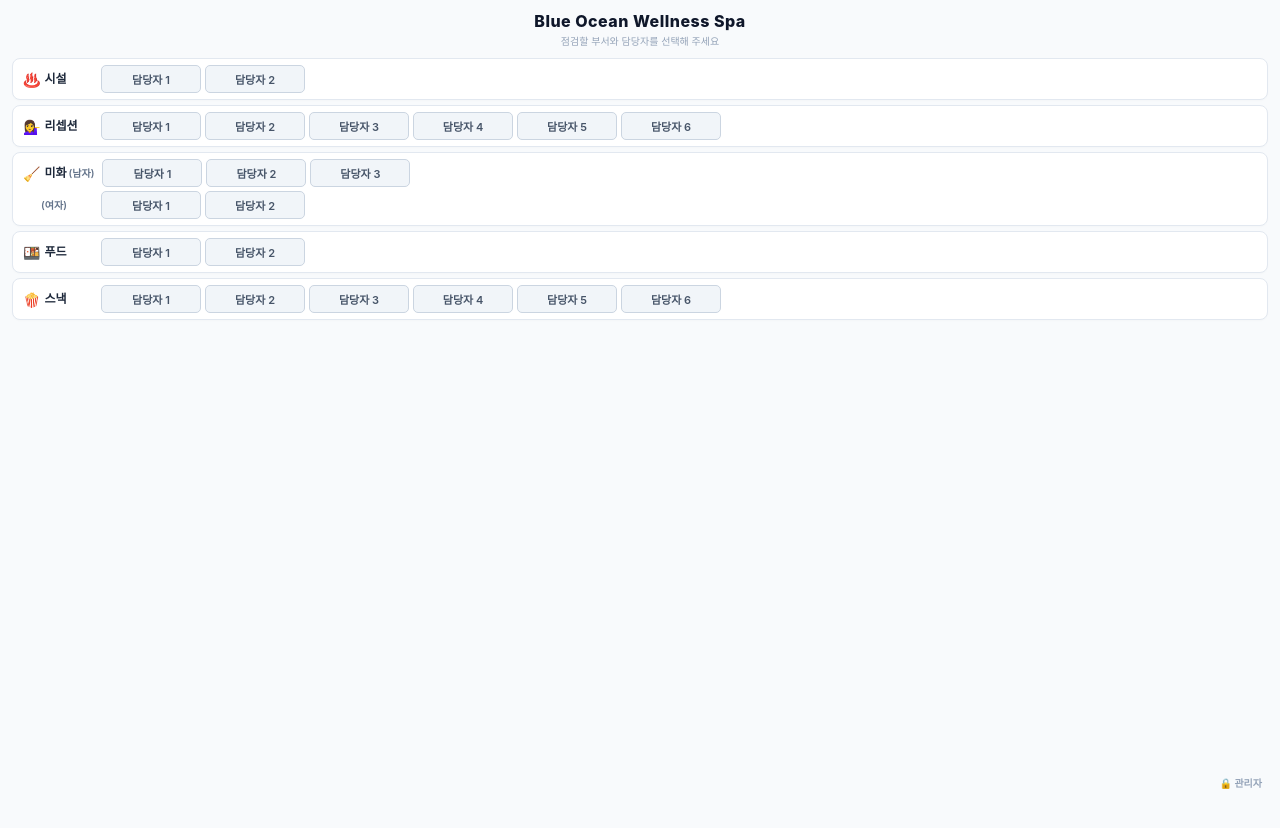
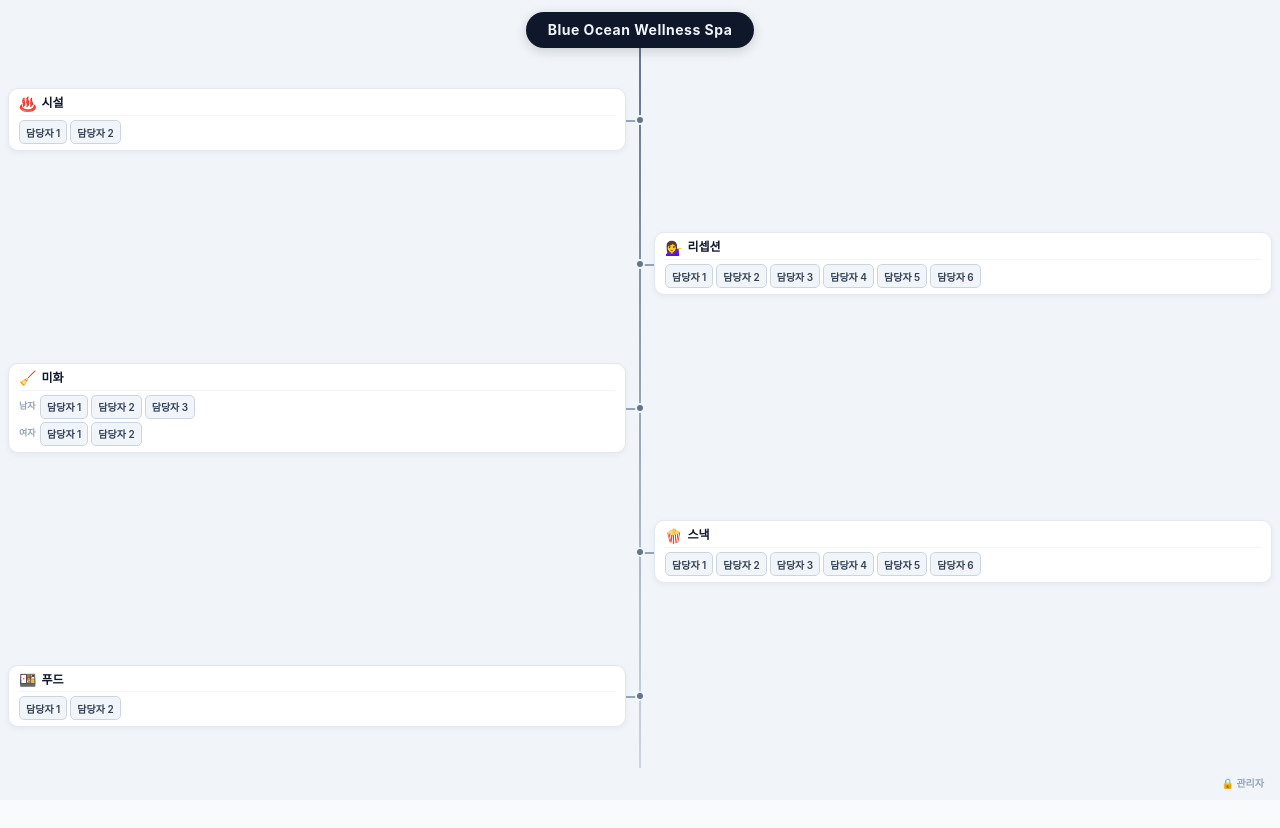
Before and after one commit to 2000BOH/spa-guard, a React (Vite) app: page / in a window 1280 px wide. Shown: the top 828 px of the page. Built offline with nearby package versions, Linux system fonts and the light colour scheme; a web font is replaced by a local one.

Commit message:
feat: Mind-map tree layout for main page, full screen fill

```diff
--- a/src/components/MainIndex.tsx
+++ b/src/components/MainIndex.tsx
@@ -1,12 +1,12 @@
 import React, { useState, useEffect } from 'react';
-import type { DepartmentId } from '../types';
+import type { DepartmentId, AdminSettings } from '../types';
 import { AdminModal, loadAdminSettings } from './AdminModal';
 
 interface MainIndexProps {
   onSelectDepartment: (dept: DepartmentId, inspector: string) => void;
 }
 
-const DEPARTMENTS: { id: DepartmentId; name: string; icon: string }[] = [
+const DEPT_LIST: { id: DepartmentId; name: string; icon: string }[] = [
   { id: 'facilities', name: '시설', icon: '♨️' },
   { id: 'reception', name: '리셉션', icon: '💁‍♀️' },
   { id: 'cleaning', name: '미화', icon: '🧹' },
@@ -14,126 +14,205 @@ const DEPARTMENTS: { id: DepartmentId; name: string; icon: string }[] = [
   { id: 'snack', name: '스낵', icon: '🍿' }
 ];
 
+// 좌우 교대 배치: 작은 파트와 큰 파트를 교대 배치하여 시각적 균형
+const TREE_LAYOUT: { deptIdx: number; side: 'left' | 'right' }[] = [
+  { deptIdx: 0, side: 'left' },   // 시설 (2명)
+  { deptIdx: 1, side: 'right' },  // 리셉션 (6명)
+  { deptIdx: 2, side: 'left' },   // 미화 (남3+여2)
+  { deptIdx: 4, side: 'right' },  // 스낵 (6명)
+  { deptIdx: 3, side: 'left' },   // 푸드 (2명)
+];
+
+const CONNECTOR_W = 14;
+const CARD_M = 4;
+
 export const MainIndex: React.FC<MainIndexProps> = ({ onSelectDepartment }) => {
   const [isAdminOpen, setIsAdminOpen] = useState(false);
-  const [adminSettings, setAdminSettingsState] = useState(loadAdminSettings());
+  const [settings, setSettings] = useState<AdminSettings>(loadAdminSettings());
 
-  // 관리자 모달이 닫힐 때 최신 데이터를 다시 로드
   useEffect(() => {
-    if (!isAdminOpen) {
-      setAdminSettingsState(loadAdminSettings());
-    }
+    if (!isAdminOpen) setSettings(loadAdminSettings());
   }, [isAdminOpen]);
 
   return (
     <div style={{
       height: '100dvh',
-      backgroundColor: '#f8fafc',
-      padding: '10px 12px 6px',
       display: 'flex',
       flexDirection: 'column',
+      background: '#f1f5f9',
       overflow: 'hidden',
       boxSizing: 'border-box'
     }}>
-      {/* ── 타이틀 ── */}
-      <header style={{ textAlign: 'center', marginBottom: '10px', flexShrink: 0 }}>
-        <h1 style={{ fontSize: '16px', fontWeight: 800, color: '#0f172a', margin: '0 0 2px', letterSpacing: '0.5px' }}>
+      {/* ── Root Node (타이틀) ── */}
+      <div style={{
+        textAlign: 'center',
+        padding: '12px 0 0',
+        flexShrink: 0,
+        position: 'relative',
+        zIndex: 2
+      }}>
+        <div style={{
+          display: 'inline-block',
+          background: '#0f172a',
+          color: '#f1f5f9',
+          padding: '8px 22px',
+          borderRadius: '22px',
+          fontSize: '14px',
+          fontWeight: 700,
+          letterSpacing: '0.5px',
+          boxShadow: '0 3px 12px rgba(15,23,42,0.18)'
+        }}>
           Blue Ocean Wellness Spa
-        </h1>
-        <p style={{ fontSize: '10px', color: '#94a3b8', margin: 0 }}>
-          점검할 부서와 담당자를 선택해 주세요
-        </p>
-      </header>
+        </div>
+      </div>
 
-      {/* ── 파트 목록 ── */}
+      {/* ── Tree Body (마인드맵) ── */}
       <div style={{
         flex: 1,
+        position: 'relative',
         display: 'flex',
         flexDirection: 'column',
-        gap: '5px',
-        minHeight: 0
+        minHeight: 0,
+        padding: '0 4px'
       }}>
-        {DEPARTMENTS.map((dept) => {
-          const config = adminSettings.deptConfigs[dept.id];
-          const groups = config.groups;
+        {/* 중앙 수직 연결선 (Spine) */}
+        <div style={{
+          position: 'absolute',
+          left: '50%',
+          top: 0,
+          bottom: 0,
+          width: '2px',
+          background: 'linear-gradient(180deg, #64748b 0%, #cbd5e1 100%)',
+          transform: 'translateX(-50%)',
+          zIndex: 0
+        }} />
+
+        {TREE_LAYOUT.map(({ deptIdx, side }) => {
+          const dept = DEPT_LIST[deptIdx];
+          const config = settings.deptConfigs[dept.id];
 
           return (
             <div key={dept.id} style={{
-              backgroundColor: '#ffffff',
-              borderRadius: '8px',
-              padding: '6px 10px',
-              border: '1px solid #e2e8f0',
-              boxShadow: '0 1px 2px rgba(0,0,0,0.02)'
+              flex: 1,
+              display: 'flex',
+              alignItems: 'center',
+              justifyContent: side === 'left' ? 'flex-start' : 'flex-end',
+              position: 'relative',
+              zIndex: 1
             }}>
-              {groups.map((group, gi) => (
-                <div key={gi} style={{
+              {/* 분기점 원형 노드 */}
+              <div style={{
+                position: 'absolute',
+                left: '50%',
+                top: '50%',
+                width: '10px',
+                height: '10px',
+                borderRadius: '50%',
+                background: '#64748b',
+                border: '2px solid #f1f5f9',
+                transform: 'translate(-50%, -50%)',
+                zIndex: 3
+              }} />
+
+              {/* 수평 연결선 (카드 → 중앙 스파인) */}
+              <div style={{
+                position: 'absolute',
+                top: '50%',
+                height: '2px',
+                background: '#94a3b8',
+                zIndex: 1,
+                ...(side === 'left'
+                  ? { left: `calc(50% - ${CONNECTOR_W}px)`, width: `${CONNECTOR_W}px` }
+                  : { left: '50%', width: `${CONNECTOR_W}px` }
+                )
+              }} />
+
+              {/* ── Department Card ── */}
+              <div style={{
+                width: `calc(50% - ${CONNECTOR_W + CARD_M}px)`,
+                background: '#ffffff',
+                borderRadius: '10px',
+                padding: '6px 10px',
+                border: '1px solid #e2e8f0',
+                boxShadow: '0 2px 6px rgba(0,0,0,0.05)',
+                ...(side === 'left'
+                  ? { marginLeft: `${CARD_M}px` }
+                  : { marginRight: `${CARD_M}px` }
+                )
+              }}>
+                {/* 파트명 헤더 */}
+                <div style={{
                   display: 'flex',
                   alignItems: 'center',
-                  gap: '8px',
-                  marginTop: gi > 0 ? '4px' : 0
+                  gap: '5px',
+                  marginBottom: '4px',
+                  borderBottom: '1px solid #f1f5f9',
+                  paddingBottom: '3px'
                 }}>
-                  {/* 파트 라벨 (첫 번째 그룹에만 아이콘, 서브그룹이면 라벨 추가) */}
-                  <div style={{ minWidth: '70px', flexShrink: 0, display: 'flex', alignItems: 'center', gap: '4px' }}>
-                    {gi === 0 && <span style={{ fontSize: '14px' }}>{dept.icon}</span>}
-                    {gi > 0 && <span style={{ width: '14px', display: 'inline-block' }} />}
-                    <span style={{ fontSize: '12px', fontWeight: 700, color: '#1e293b' }}>
-                      {gi === 0 ? dept.name : ''}
-                      {group.label && <span style={{ fontSize: '10px', fontWeight: 600, color: '#64748b', marginLeft: gi === 0 ? '2px' : 0 }}>({group.label})</span>}
-                    </span>
-                  </div>
+                  <span style={{ fontSize: '14px', lineHeight: 1 }}>{dept.icon}</span>
+                  <span style={{ fontSize: '12px', fontWeight: 700, color: '#0f172a' }}>{dept.name}</span>
+                </div>
 
-                  {/* 담당자 버튼 */}
-                  <div style={{ display: 'flex', flexWrap: 'wrap', gap: '4px', flex: 1 }}>
+                {/* 인원 버튼 그룹 */}
+                {config.groups.map((group, gi) => (
+                  <div key={gi} style={{
+                    display: 'flex',
+                    flexWrap: 'wrap',
+                    gap: '3px',
+                    alignItems: 'center',
+                    ...(gi > 0 ? { marginTop: '3px' } : {})
+                  }}>
+                    {group.label && (
+                      <span style={{
+                        fontSize: '9px',
+                        fontWeight: 700,
+                        color: '#94a3b8',
+                        minWidth: '18px'
+                      }}>
+                        {group.label}
+                      </span>
+                    )}
                     {group.names.map((name, ni) => (
                       <button
                         key={ni}
                         onClick={() => onSelectDepartment(dept.id, name)}
                         style={{
-                          height: '28px',
-                          minWidth: '56px',
-                          flex: '1 1 0',
-                          maxWidth: '100px',
-                          backgroundColor: '#f1f5f9',
+                          height: '24px',
+                          padding: '0 6px',
+                          fontSize: '10px',
+                          fontWeight: 600,
+                          background: '#f1f5f9',
                           border: '1px solid #cbd5e1',
                           borderRadius: '5px',
-                          fontSize: '11px',
-                          fontWeight: 600,
-                          color: '#475569',
+                          color: '#334155',
                           cursor: 'pointer',
                           whiteSpace: 'nowrap',
                           overflow: 'hidden',
                           textOverflow: 'ellipsis',
-                          padding: '0 4px'
+                          maxWidth: '64px',
+                          transition: 'background 0.15s'
                         }}
                       >
                         {name}
                       </button>
                     ))}
                   </div>
-                </div>
-              ))}
+                ))}
+              </div>
             </div>
           );
         })}
       </div>
 
-      {/* ── 하단 관리자 ── */}
-      <footer style={{ textAlign: 'right', flexShrink: 0, paddingTop: '2px' }}>
-        <button
-          onClick={() => setIsAdminOpen(true)}
-          style={{
-            background: 'none',
-            border: 'none',
-            color: '#94a3b8',
-            fontSize: '10px',
-            fontWeight: 600,
-            cursor: 'pointer',
-            padding: '4px 6px'
-          }}
-        >
+      {/* ── Footer ── */}
+      <div style={{ textAlign: 'right', flexShrink: 0, padding: '2px 8px 6px' }}>
+        <button onClick={() => setIsAdminOpen(true)} style={{
+          background: 'none', border: 'none', color: '#94a3b8',
+          fontSize: '10px', fontWeight: 600, cursor: 'pointer', padding: '4px 8px'
+        }}>
           🔒 관리자
         </button>
-      </footer>
+      </div>
 
       <AdminModal isOpen={isAdminOpen} onClose={() => setIsAdminOpen(false)} />
     </div>
```
